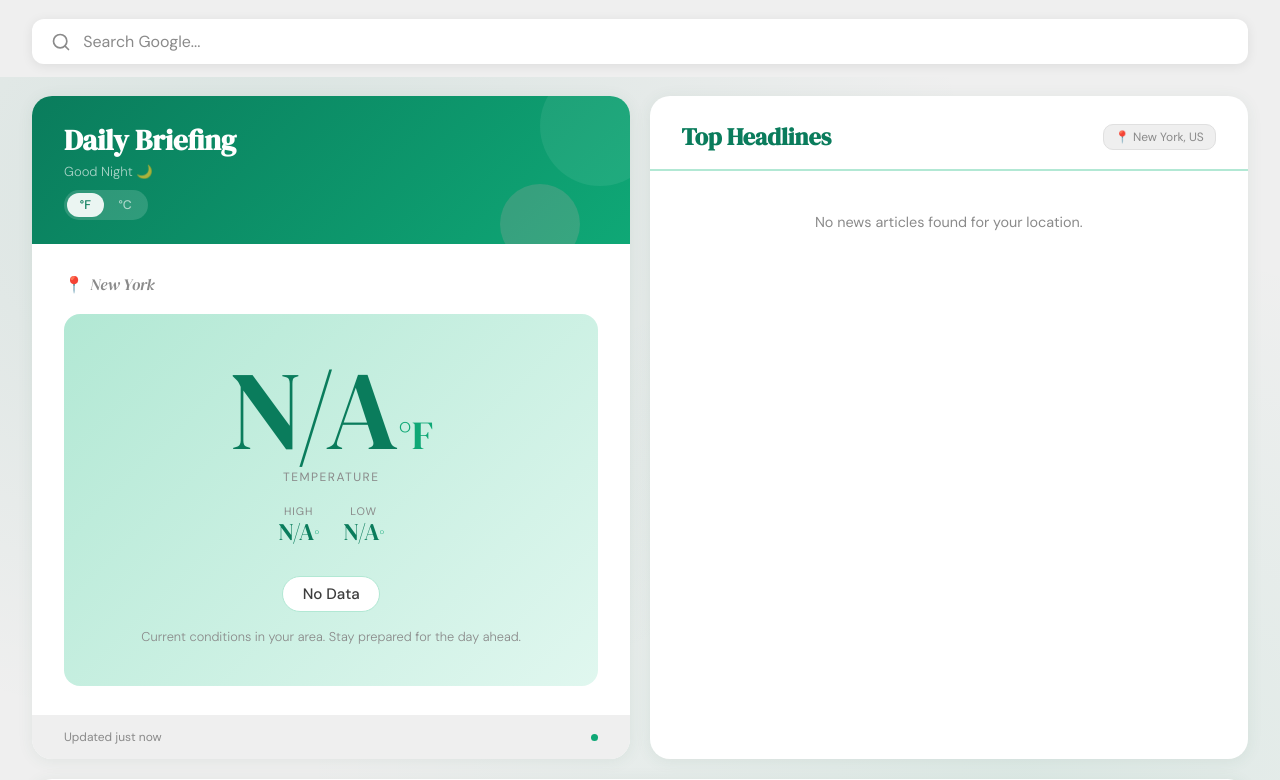
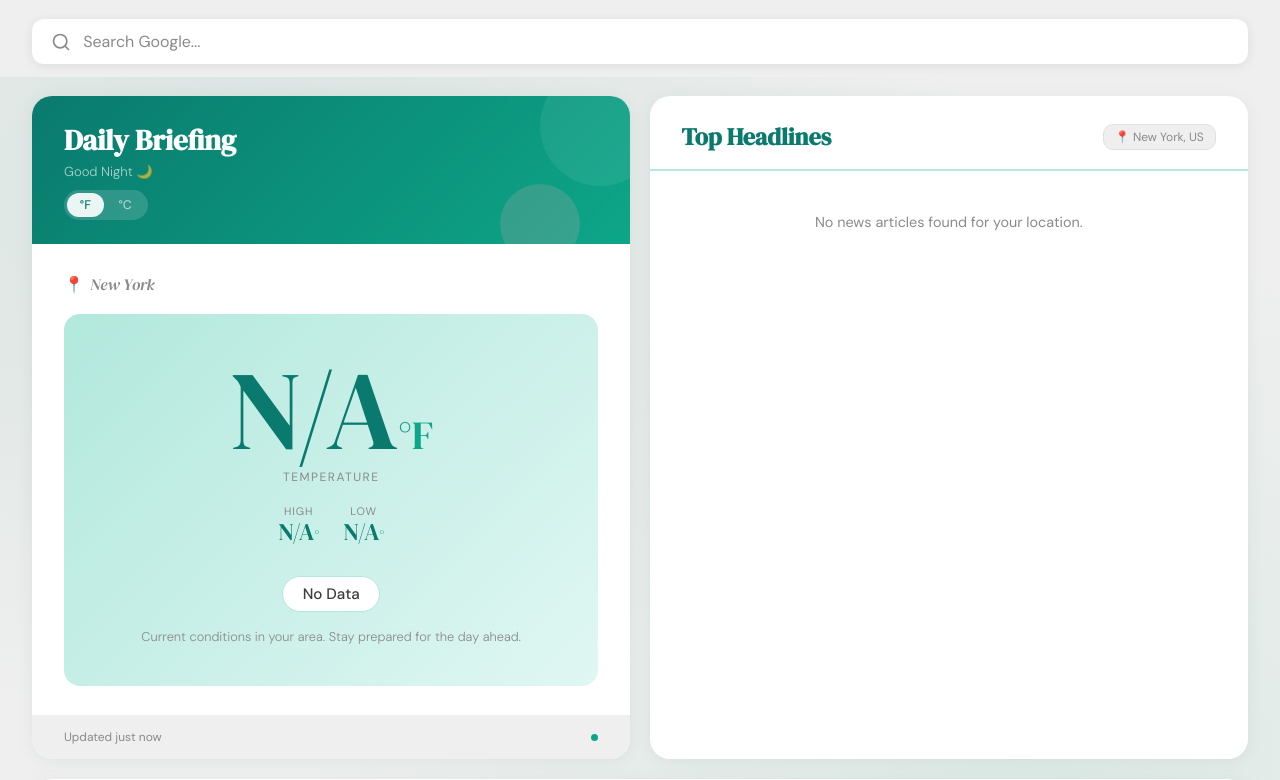
Before and after one commit to sophiethegreatestest-netizen/sophies-homepage, a Flask app: page / in a window 1280 px wide. Shown: the top 780 px of the page. Run offline with Flask 3, Linux system fonts and the light colour scheme; data that the repository does not hold is empty.

Commit message:
teal bluer desktop

```diff
--- a/templates/index.html
+++ b/templates/index.html
@@ -7,11 +7,11 @@
     <link href="https://fonts.googleapis.com/css2?family=DM+Serif+Display:ital@0;1&family=DM+Sans:wght@300;400;500&display=swap" rel="stylesheet">
     <style>
         :root {
-            --green-dark: #0a7c5c;
-            --green-mid: #0fa876;
-            --green-light: #b2e8d4;
-            --pink: #80d0b8;
-            --pink-light: #e0f7ef;
+            --green-dark: #0a7a6e;
+            --green-mid: #0da688;
+            --green-light: #b2e8dd;
+            --pink: #80d0c4;
+            --pink-light: #e0f7f3;
             --grey-dark: #3d3d3d;
             --grey-mid: #8a8a8a;
             --grey-light: #efefef;
@@ -134,7 +134,7 @@
         }
         .temp-value {
             font-family: 'DM Serif Display', serif;
-            font-size: 7rem; color: #0a7c5c; line-height: 1;
+            font-size: 7rem; color: #0a7a6e; line-height: 1;
         }
         .temp-unit { font-size: 2.5rem; color: var(--green-mid); font-weight: 300; }
         .temp-label {
@@ -159,7 +159,7 @@
         .temp-highlow-value {
             font-family: 'DM Serif Display', serif;
             font-size: 1.5rem;
-            color: #0a7c5c;
+            color: #0a7a6e;
             line-height: 1.2;
         }
         .temp-highlow-unit {
@@ -192,7 +192,7 @@
         }
         .unit-btn.active {
             background: rgba(255,255,255,0.9);
-            color: #0a7c5c;
+            color: #0a7a6e;
         }
         .condition-badge {
             display: inline-block;
```
Also changed, not shown: other parts of templates/index.html (+16 -16 lines).
